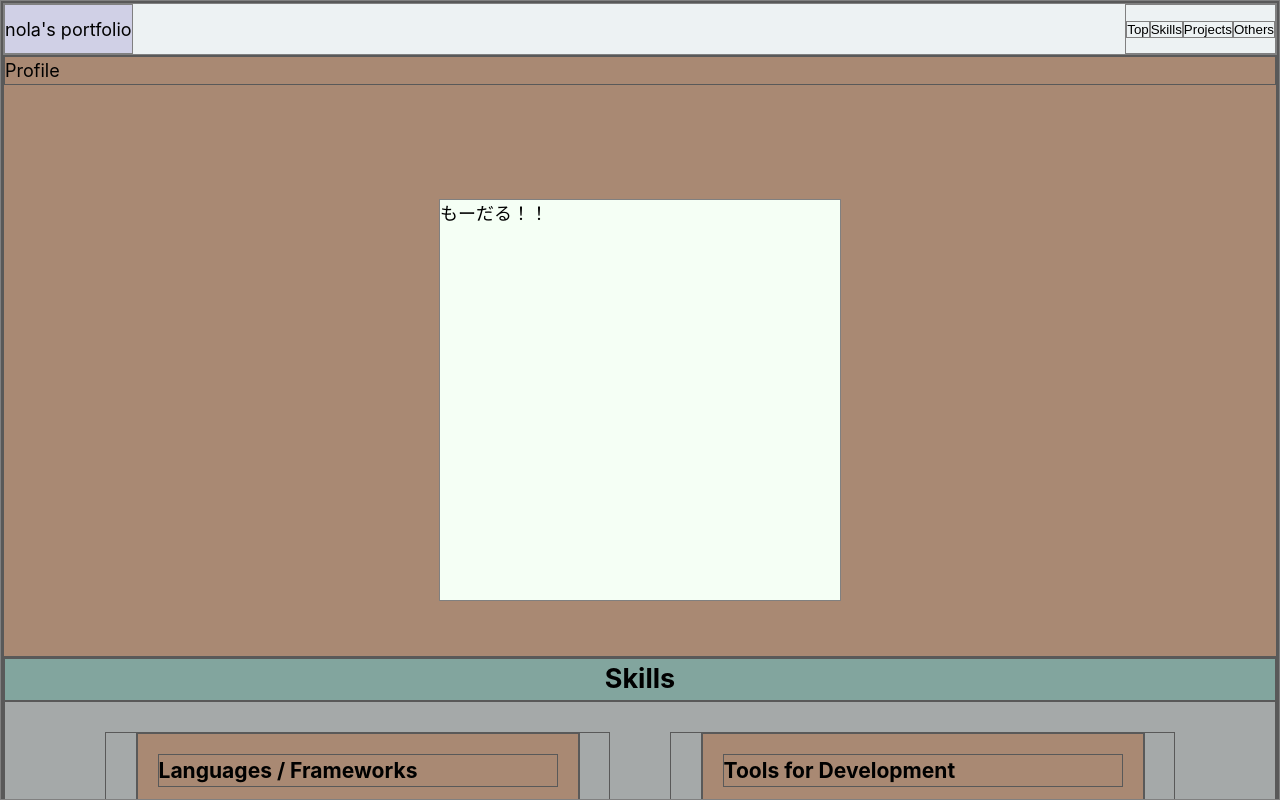
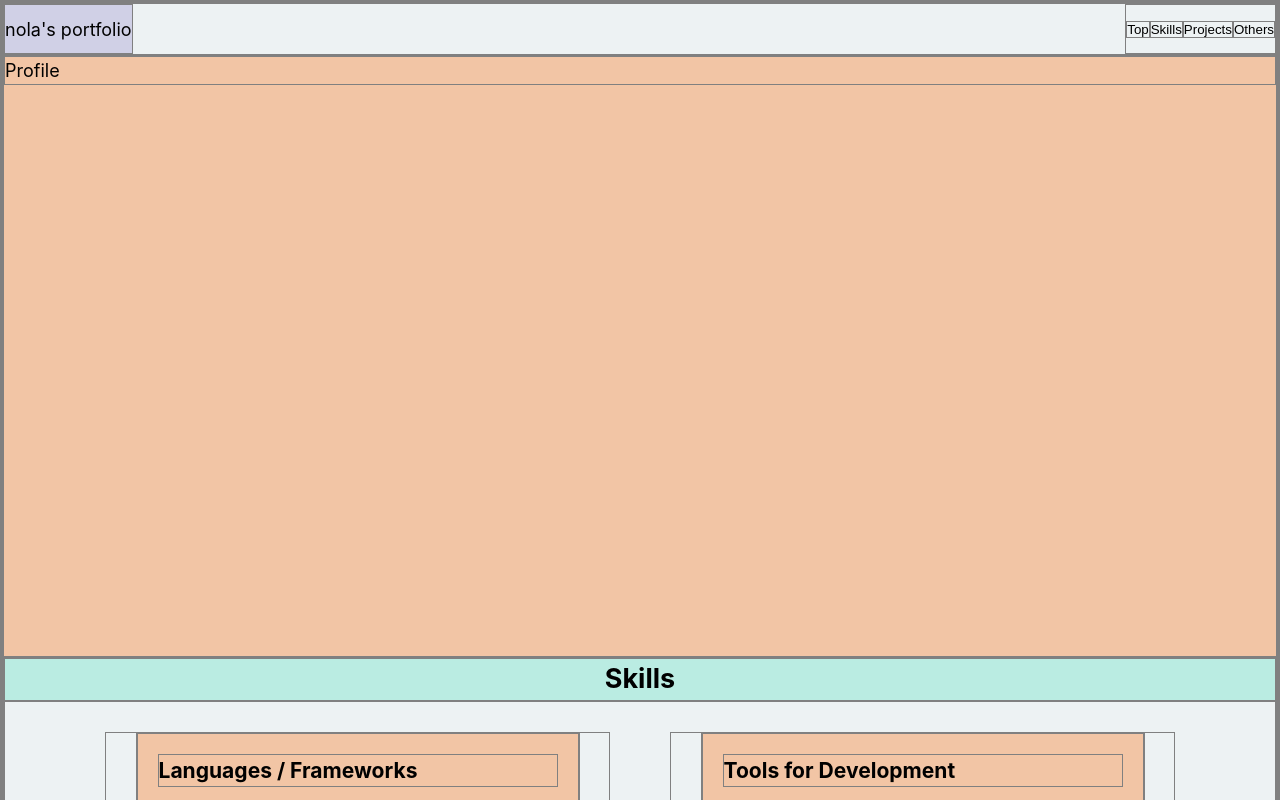
Before and after one commit to no-la/my-portfolio-for-2026, a React (Vite) app: page / in a window 1280 px wide. Shown: the top 800 px of the page. Built offline with nearby package versions, Linux system fonts and the light colour scheme.

Commit message:
add modal close open handle

```diff
--- a/src/app/my-projects/project-card.jsx
+++ b/src/app/my-projects/project-card.jsx
@@ -4,6 +4,7 @@ import { css } from '@emotion/react';
 import CardHeader from '../../components/card-header/card-header';
 import TagList from '../../components/tag-list/tag-list';
 import ProjectDetailModal from './project-detail-modal';
+import { useState } from 'react';
 
 const wrapStyle = (theme) => css`
   display: flex;
@@ -18,8 +19,13 @@ const ProjectCard = ({
   summary: { thumbnail, text },
   detail,
 }) => {
+  const [isModalOpen, setIsModalOpen] = useState(false);
+
   return (
-    <div css={wrapStyle}>
+    <div
+      css={wrapStyle}
+      onClick={() => setIsModalOpen(true)}
+    >
       <img
         src={thumbnail}
         alt={`thumbnail-${name}`}
@@ -33,7 +39,10 @@ const ProjectCard = ({
         <div>{text}</div>
         <TagList tags={tags} />
       </div>
-      <ProjectDetailModal></ProjectDetailModal>
+      <ProjectDetailModal
+        isOpen={isModalOpen}
+        onClose={() => setIsModalOpen(false)}
+      />
     </div>
   );
 };
--- a/src/app/my-projects/project-detail-modal.jsx
+++ b/src/app/my-projects/project-detail-modal.jsx
@@ -2,10 +2,20 @@
 
 import Modal from '../../components/modal/modal';
 
-const ProjectDetailModal = ({}) => {
+const ProjectDetailModal = ({
+  isOpen,
+  onClose,
+  name,
+  tags,
+  text,
+  duration,
+  headcount,
+}) => {
   return (
     <div>
-      <Modal>もーだる！！</Modal>
+      <Modal isActive={isOpen} onClose={onClose}>
+        もーだる！！
+      </Modal>
     </div>
   );
 };
--- a/src/components/modal/modal.jsx
+++ b/src/components/modal/modal.jsx
@@ -1,35 +1,34 @@
 /** @jsxImportSource @emotion/react */
 
-const Modal = ({
-  isOpen,
-  onOpen,
-  onClose,
-  style,
-  children,
-}) => {
+const Modal = ({ onClose, isActive, style, children }) => {
   return (
     <div
       css={{
+        display: isActive ? 'flex' : 'none',
         position: 'fixed',
         top: 0,
         left: 0,
         bottom: 0,
         right: 0,
         backgroundColor: 'rgb(0 0 0/0.3)',
-        display: 'flex',
         alignItems: 'center',
         justifyContent: 'center',
+      }}
+      onClick={(e) => {
+        e.stopPropagation();
+        onClose();
       }}
     >
       <div
         css={[
           (theme) => ({
             backgroundColor: theme.colors.background,
-            minWidth: '400px',
-            minHeight: '400px',
           }),
           style,
         ]}
+        onClick={(e) => {
+          e.stopPropagation();
+        }}
       >
         {children}
       </div>
```
